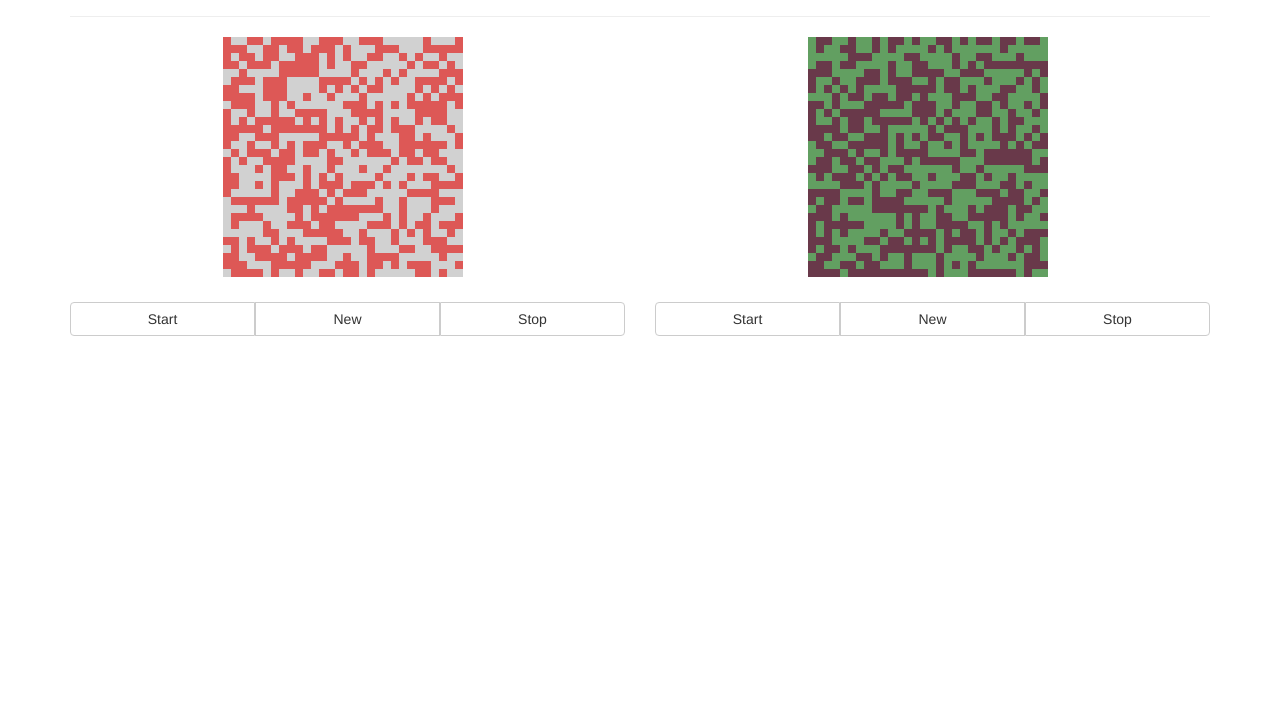
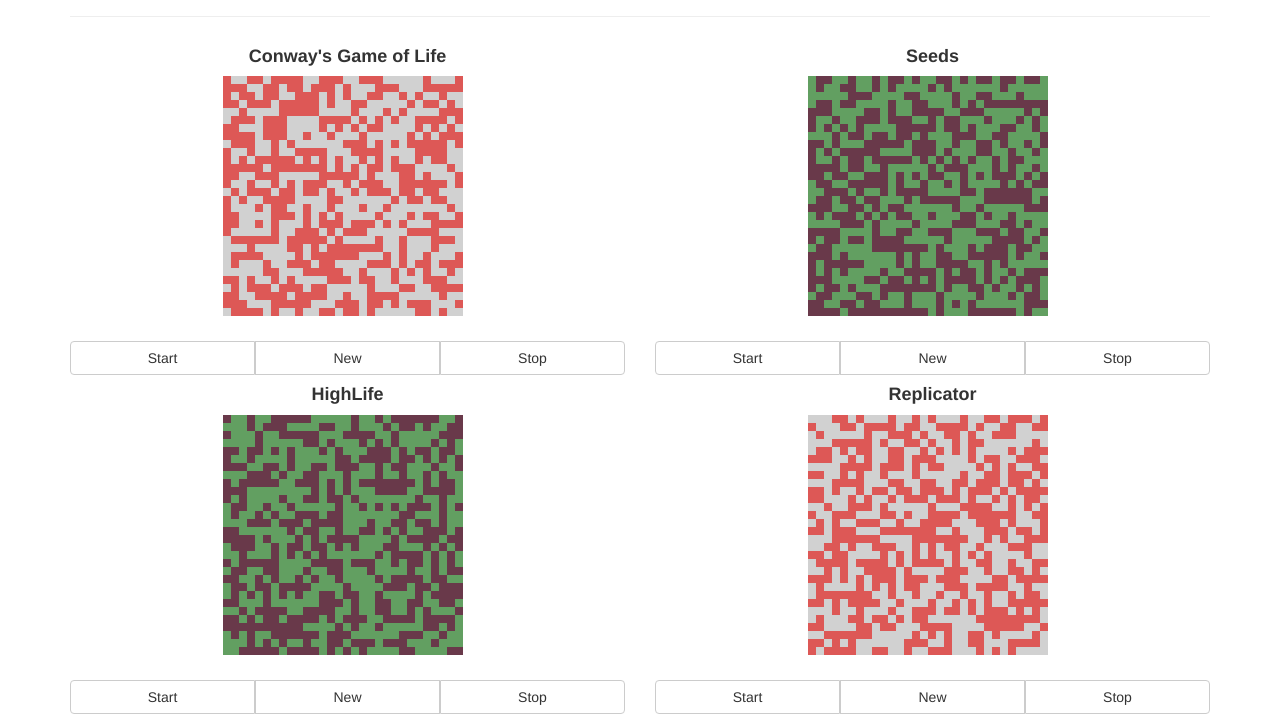
Before and after one commit to clinm/automaton, a plain HTML site: page examples/index.html in a window 1280 px wide. Shown: the part 83-800 px from the top of the page. Drawn offline with nearby package versions, Linux system fonts and the light colour scheme.

Commit message:
Update example Now four automatons are available

```diff
--- a/examples/basic.css
+++ b/examples/basic.css
@@ -1,3 +1,11 @@
 canvas{
     margin-bottom: 15px;
 }
+
+.auto-title{
+    display: table;
+    margin: 0 auto;
+    padding: 10px 0;
+    font-weight: bold;
+    font-size : 18px;
+}
--- a/examples/index.html
+++ b/examples/index.html
@@ -13,7 +13,8 @@
     </div>
     <div class="row">
         <div class="col-md-6">
-            <canvas id="fastAutomaton" width="250" height="250" class="center-block">
+            <h2 class="auto-title">Conway's Game of Life</h2>
+            <canvas id="autoConway" width="250" height="250" class="center-block">
                 No canvas ? Such a shame !
             </canvas>
             <div class="btn-group btn-group-justified" role="group" aria-label="...">
@@ -29,7 +30,8 @@
             </div>
         </div>
         <div class="col-md-6">
-            <canvas id="slowAutomaton" width="250" height="250" class="center-block">
+            <h2 class="auto-title">Seeds</h2>
+            <canvas id="autoSeeds" width="250" height="250" class="center-block">
                 No canvas ? Such a shame !
             </canvas>
             <div class="btn-group btn-group-justified" role="group" aria-label="...">
@@ -45,6 +47,42 @@
             </div>
         </div>
     </div>
+    <div class="row">
+        <div class="col-md-6">
+            <h2 class="auto-title">HighLife</h2>
+            <canvas id="autoHighLife" width="250" height="250" class="center-block">
+                No canvas ? Such a shame !
+            </canvas>
+            <div class="btn-group btn-group-justified" role="group" aria-label="...">
+                <div class="btn-group" role="group">
+                    <button type="button" class="btn btn-default" onclick="start(2)">Start</button>
+                </div>
+                <div class="btn-group" role="group">
+                    <button type="button" class="btn btn-default" onclick="newAuto(2)">New</button>
+                </div>
+                <div class="btn-group" role="group">
+                    <button type="button" class="btn btn-default" onclick="stop(2)">Stop</button>
+                </div>
+            </div>
+        </div>
+        <div class="col-md-6">
+            <h2 class="auto-title">Replicator</h2>
+            <canvas id="autoReplicator" width="250" height="250" class="center-block">
+                No canvas ? Such a shame !
+            </canvas>
+            <div class="btn-group btn-group-justified" role="group" aria-label="...">
+                <div class="btn-group" role="group">
+                    <button type="button" class="btn btn-default" onclick="start(3)">Start</button>
+                </div>
+                <div class="btn-group" role="group">
+                    <button type="button" class="btn btn-default" onclick="newAuto(3);">New</button>
+                </div>
+                <div class="btn-group" role="group">
+                    <button type="button" class="btn btn-default" onclick="stop(3)">Stop</button>
+                </div>
+            </div>
+        </div>
+    </div>
 </div>
 
 <script src="../automaton.js"></script>
@@ -52,13 +90,17 @@
     var nElements = [30, 30];
 
     var autoConf = [
-        {surfaceId: 'fastAutomaton', numberElements: nElements ,colors:['#D1D1D1', '#DD5856'], freqUpdate: 100, auto:'replicator'},
-        {surfaceId: 'slowAutomaton', numberElements: nElements, colors: ['#629F61', '#69394A'], freqUpdate:500, auto:'highlife'}
+        {surfaceId: 'autoConway', numberElements: nElements ,colors:['#D1D1D1', '#DD5856'], freqUpdate: 250},
+        {surfaceId: 'autoSeeds', numberElements: nElements, colors: ['#629F61', '#69394A'], freqUpdate: 250, auto:'seeds'},
+        {surfaceId: 'autoHighLife', numberElements: nElements, colors: ['#629F61', '#69394A'], freqUpdate: 250, auto:'highlife'},
+        {surfaceId: 'autoReplicator', numberElements: nElements, colors: ['#D1D1D1', '#DD5856'], freqUpdate: 250, auto:'replicator'}
     ];
 
     var auto = [
         Automaton.automata(autoConf[0]),
-        Automaton.automata(autoConf[1])
+        Automaton.automata(autoConf[1]),
+        Automaton.automata(autoConf[2]),
+        Automaton.automata(autoConf[3])
     ];
 
 
```
